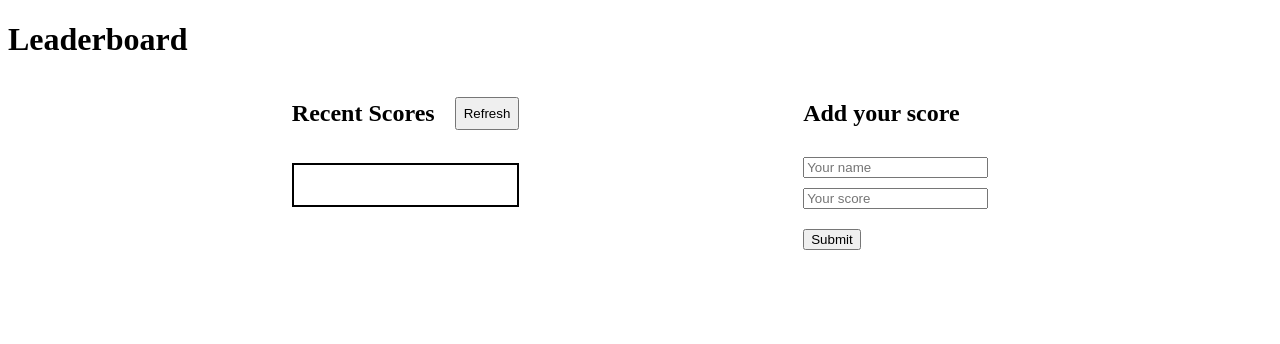
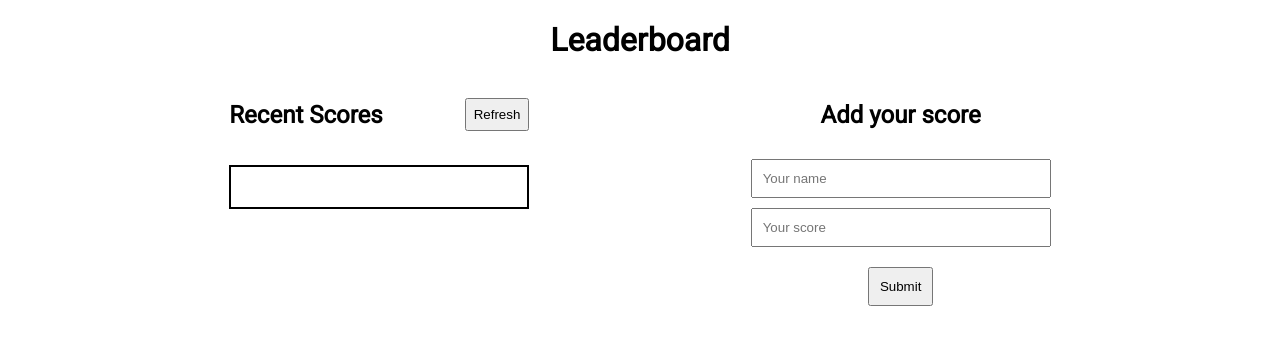
Before and after one commit to mirouhml/leaderboard, a website built with webpack: page src/index.html in a window 1280 px wide. Built offline with nearby package versions, Linux system fonts and the light colour scheme.

Commit message:
Adjust width of main sections and change font.

```diff
--- a/src/style.scss
+++ b/src/style.scss
@@ -1,7 +1,22 @@
 /* stylelint-disable no-descending-specificity */
+@import url('https://fonts.googleapis.com/css2?family=Roboto&display=swap');
+
+body {
+  font-family: 'Roboto', sans-serif;
+  font-size: 16px;
+}
+
+h1 {
+  text-align: center;
+}
+
 .main-container {
   display: flex;
   justify-content: space-evenly;
+}
+
+.recent-scores {
+  min-width: 300px;
 }
 
 .recent-scores-header {
@@ -11,6 +26,7 @@
 
   h2 {
     padding: 0;
+    flex-grow: 1;
   }
 
   button {
@@ -23,7 +39,8 @@
   padding: 0;
   border: 2px solid black;
   min-height: 40px;
-
+  max-height: 390px;
+  overflow-y: scroll;
   li {
     padding: 10px;
   }
@@ -37,9 +54,31 @@
   display: flex;
   flex-direction: column;
   gap: 10px;
+  min-width: 300px;
+
+  h2 {
+    text-align: center;
+  }
+
+  input {
+    padding: 10px
+  }
 
   button {
     width: fit-content;
-    justify-self: flex-end;
+    align-self: center;
+    padding: 10px;
   }
 }
+
+small {
+  font-size: 1rem;
+}
+
+.green {
+  color: green;
+}
+
+.red {
+  color: red;
+}
```
